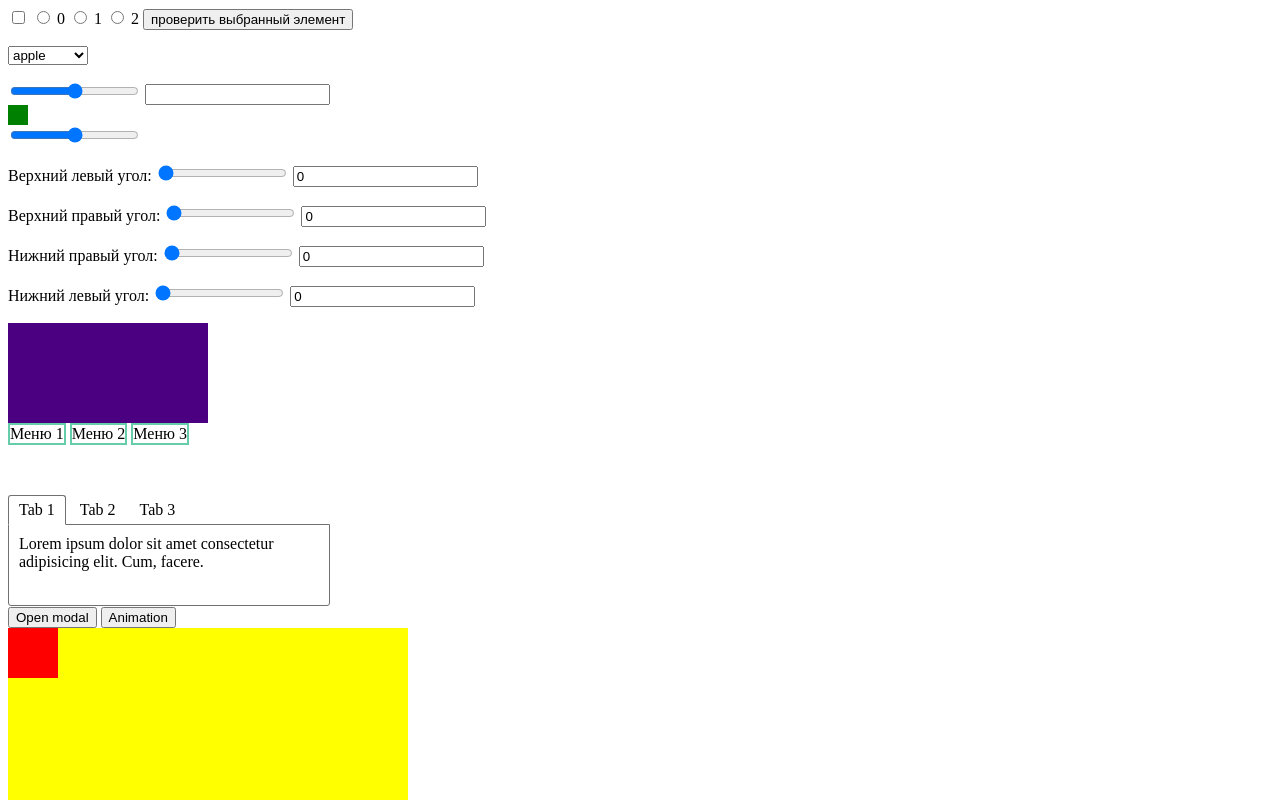
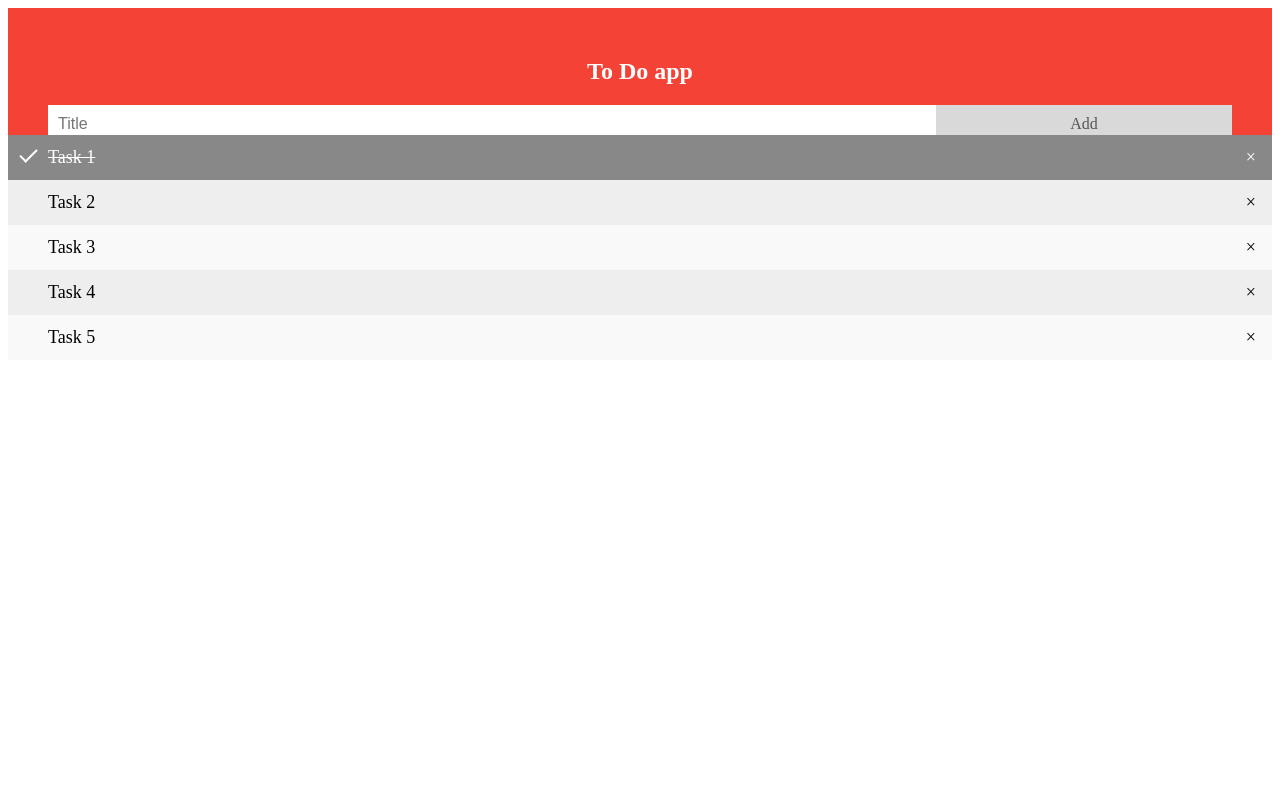
Before and after one commit to srgln/hello-world, a plain HTML site: page index.html in a window 1280 px wide. Shown: the top 800 px of the page. Drawn offline with Linux system fonts and the light colour scheme.

Commit message:
добавлен todo app, закоментированно всё остальное

```diff
--- a/index.html
+++ b/index.html
@@ -7,7 +7,7 @@
     <title>Document</title>
   </head>
   <body>
-    <input type="checkbox" id="one" onchange="fun1()" />
+    <!-- <input type="checkbox" id="one" onchange="fun1()" />
 
     <input type="radio" name="r1" value="5" /> 0
     <input type="radio" name="r1" value="53" /> 1
@@ -175,10 +175,24 @@
 <p id="out">Ответ</p>
 <img src="/img4" alt="My image" id="myImg" width="300px" height="200px">
 <div id="myModal" class="modal">
-<span class="close" onclick="document.getElementById('myModal').style.display='none'>&times;</span>
+<span class="close" onclick="document.getElementById('myModal').style.display='none'>x</span>
+</span>
 <img class="modal-content" id="img01">
 <div id="caption"></div>
-</div>
+</div> -->
+<div id="myDIV" class="header2">
+  <h2>To Do app</h2>
+  <input type="text" id="myInput2" placeholder="Title">
+  <span class="addBtn" onclick="newElement()">Add</span>
+  </div>
+  <ul id="myUL">
+    <li class="checked">Task 1</li>
+    <li>Task 2</li>
+    <li>Task 3</li>
+    <li>Task 4</li>
+    <li>Task 5</li>
+  </ul>
+
     <script src="/script.js"></script>
   </body>
 </html>
--- a/script.js
+++ b/script.js
@@ -1,286 +1,339 @@
-//проверка чекбокса (выбран/не выбран)
-function fun1() {
-    var chbox;
-    chbox = document.getElementById('one');
-    if (chbox.checked) {
-        alert('выбран');
+// //проверка чекбокса (выбран/не выбран)
+// function fun1() {
+//     var chbox;
+//     chbox = document.getElementById('one');
+//     if (chbox.checked) {
+//         alert('выбран');
+//     }
+//     else {
+//         alert('не выбран');
+//     }
+// }
+
+// //проверка радин (какой элемент выбран)
+// function fun2() {
+//     var radi = document.getElementsByName('r1');
+//     for (var i = 0; i < radi.length; i++) {
+//         if (radi[i].checked) {
+//             alert('выбран ' + i + ' элемент')
+//         }
+//     }
+// }
+
+// //выпадающий список
+// function fun3() {
+//     var sel = document.getElementById('mySelect').selectedIndex;
+//     var options = document.getElementById('mySelect').options;
+//     alert('выбрана опция ' + options[sel].text);
+// }
+
+// //значение ползунка
+// function fun4() {
+//     var rng = document.getElementById('r2');
+//     var i1 = document.getElementById('i1');
+//     i1.value = rng.value;
+// }
+
+// //связь значения ползунка и div
+// function fun5() {
+//     var rng = document.getElementById('r3');
+//     var div = document.getElementById('test');
+//     div.style.width = rng.value + 'px';
+//     div.style.height = rng.value + 'px';
+// }
+
+// //наглядное скругление углов
+// function fun6() {
+//     var rtl = document.getElementById('rtl').value;
+//     var ttl = document.getElementById('ttl');
+//     var rtr = document.getElementById('rtr').value;
+//     var ttr = document.getElementById('ttr');
+//     var rbr = document.getElementById('rbr').value;
+//     var tbr = document.getElementById('tbr');
+//     var rbl = document.getElementById('rbl').value;
+//     var tbl = document.getElementById('tbl');
+
+//     var block = document.getElementById('block');
+
+//     ttl.value = rtl;
+//     ttr.value = rtr;
+//     tbr.value = rbr;
+//     tbl.value = rbl;
+
+//     block.style.borderRadius = rtl + 'px ' + rtr + 'px ' + rbr + 'px ' + rbl + 'px ';
+// }
+
+// //выпадающее меню
+// document.getElementById('nav').onmouseover = function (event) {
+//     var target = event.target;
+//     if (target.className == 'menu-item') {
+//         var s = target.getElementsByClassName('submenu');
+//         closeMenu();
+//         s[0].style.display = 'block';
+//     }
+// }
+
+// document.onmouseover = function (event) {
+//     var target = event.target;
+//     console.log(event.target);
+//     if (target.className != 'menu-item' && target.className != 'submenu') {
+//         closeMenu();
+//     }
+// }
+
+// function closeMenu() {
+//     var menu = document.getElementById('nav');
+//     var subm = document.getElementsByClassName('submenu');
+//     for (var i = 0; i < subm.length; i++) {
+//         subm[i].style.display = 'none';
+//     }
+// }
+
+// //табы
+// var tab;
+// var tabContent;
+
+// window.onload = function () {
+//     tabContent = document.getElementsByClassName('tabContent');
+//     tab = document.getElementsByClassName('tab');
+//     hideTabsContent(1);
+// }
+
+// function hideTabsContent(a) {
+//     for (var i = a; i < tabContent.length; i++) {
+//         tabContent[i].classList.remove('show');
+//         tabContent[i].classList.add('hide');
+//         tab[i].classList.remove('whiteborder');
+//     }
+// }
+
+// document.getElementById('tabs').onclick = function (event) {
+//     var target = event.target;
+//     if (target.className == 'tab') {
+//         for (var i = 0; i < tab.length; i++) {
+//             if (target == tab[i]) {
+//                 showTabsContent(i);
+//                 break;
+//             }
+//         }
+//     }
+// }
+// function showTabsContent(b) {
+//     if (tabContent[b].classList.contains('hide')) {
+//         hideTabsContent(0);
+//         tab[b].classList.add('whiteborder');
+//         tabContent[b].classList.remove('hide');
+//         tabContent[b].classList.add('show');
+//     }
+// }
+
+// //модальное окно
+// var modal = document.getElementById('myModal');
+// var btn = document.getElementById("myBtn");
+// var span = document.getElementsByClassName("close")[0];
+
+// btn.onclick = function () {
+//     modal.style.display = "block";
+// }
+// span.onclick = function () {
+//     modal.style.display = "none";
+// }
+
+// window.onclick = function (event) {
+//     if (event.target == modal) {
+//         modal.style.display = "none";
+//     }
+// }
+
+// //анимация
+// function myMove() {
+//     var elem = document.getElementById("myAnimation");
+//     var pos = 0;
+//     var id = setInterval(frame, 10);
+//     function frame() {
+//         if (pos == 350) {
+//             clearInterval(id);
+//         }
+//         else {
+//             pos++;
+//             elem.style.top = pos + 'px'
+//             elem.style.left = pos + 'px'
+//         }
+//     }
+// }
+
+// //слайдер
+// var slideIndex = 1;
+// showSlides(slideIndex);
+
+// function plusSlides(n) {
+//     showSlides(slideIndex += n);
+// }
+// function currentSlide(n) {
+//     showSlides(slideIndex = n);
+// }
+// function showSlides(n) {
+//     var i;
+//     var slides = document.getElementsByClassName('mySlides');
+//     var dots = document.getElementsByClassName('dot');
+
+//     if (n > slides.length) {
+//         slideIndex = 1
+//     }
+//     if (n < 1) {
+//         slideIndex = slides.length
+//     }
+//     for (i = 0; i < slides.length; i++) {
+//         slides[i].style.display = "none";
+//     }
+//     for (i = 0; i < dots.length; i++) {
+//         dots[i].className = dots[i].className.replace("active", "");
+//     }
+//     slides[slideIndex - 1].style.display = "block";
+//     dots[slideIndex - 1].className += " active";
+// }
+
+// //поиск из списка
+// function myFunction() {
+//     var input, filter, ul, li, a, i;
+//     input = document.getElementById('myInput');
+//     filter = input.value.toUpperCase();
+//     ul = document.getElementById("myUl");
+//     li = ul.getElementsByTagName('li');
+
+//     for (i = 0; i < li.length; i++) {
+//         a = li[i].getElementsByTagName("a")[0];
+//         if (a.innerHTML.toUpperCase().indexOf(filter) > -1) {
+//             li[i].style.display = "";
+//         }
+//         else {
+//             li[i].style.display = "none";
+//         }
+//     }
+// }
+
+// //калькулятор
+// function plus() {
+//     var num1, num2, result;
+
+//     num1 = document.getElementById('n1').value;
+//     num1 = parseInt(num1);
+
+//     num2 = document.getElementById('n2').value;
+//     num2 = parseInt(num2);
+
+//     result = num1 + num2;
+
+//     document.getElementById('out').innerHTML = result;
+// }
+
+// function minus() {
+//     var num1, num2, result;
+
+//     num1 = document.getElementById('n1').value;
+//     num1 = parseInt(num1);
+
+//     num2 = document.getElementById('n2').value;
+//     num2 = parseInt(num2);
+
+//     result = num1 - num2;
+
+//     document.getElementById('out').innerHTML = result;
+// }
+
+// function multiply() {
+//     var num1, num2, result;
+
+//     num1 = document.getElementById('n1').value;
+//     num1 = parseInt(num1);
+
+//     num2 = document.getElementById('n2').value;
+//     num2 = parseInt(num2);
+
+//     result = num1 * num2;
+
+//     document.getElementById('out').innerHTML = result;
+// }
+
+// function del() {
+//     var num1, num2, result;
+//     num1 = document.getElementById('n1').value;
+//     num1 = parseInt(num1);
+
+//     num2 = document.getElementById('n2').value;
+//     num2 = parseInt(num2);
+
+//     result = num1 / num2;
+
+//     document.getElementById('out').innerHTML = result;
+// }
+
+// //модальная картинка
+// var modal = document.getElementById('myModal');
+// var img = document.getElementById('myImg');
+// var modalImg = document.getElementById("img01");
+// var captionText = document.getElementById("caption");
+
+// img.onclick = function () {
+//     modal.style.display = "block";
+//     modalImg.src = this.src;
+//     captionText.innerHTML = this.alt;
+// }
+
+// var span = document.getElementByClassName("close")[0];
+// span.onclick = function () {
+//     modal.style.display = "none";
+// }
+
+//to do
+var myNodeList = document.getElementsByTagName('LI');
+var i;
+for (i = 0; i < myNodeList.length; i++) {
+    var span = document.createElement('SPAN');
+    var txt = document.createTextNode("\u00D7");
+    span.className = "close";
+    span.appendChild(txt);
+    myNodeList[i].appendChild(span);
+}
+var close = document.getElementsByClassName("close");
+var i;
+for (i = 0; i < close.length; i++) {
+    close[i].onclick = function () {
+        var div = this.parentElement;
+        div.style.display = "none";
+    }
+}
+var list = document.querySelector('ul');
+list.addEventListener('click', function (ev) {
+    if (ev.target.tagName === 'LI') {
+        ev.target.classList.toggle('checked');
+    }
+}, false);
+
+function newElement() {
+    var li = document.createElement("li");
+    var inputValue = document.getElementById("myInput2").value;
+    var t = document.createTextNode(inputValue);
+    li.appendChild(t);
+    if (inputValue === '') {
+        alert("Поле должно быть заполнено!");
     }
     else {
-        alert('не выбран');
+        document.getElementById("myUL").appendChild(li);
     }
-}
 
-//проверка радин (какой элемент выбран)
-function fun2() {
-    var radi = document.getElementsByName('r1');
-    for (var i = 0; i < radi.length; i++) {
-        if (radi[i].checked) {
-            alert('выбран ' + i + ' элемент')
+    document.getElementById("myInput2").value = "";
+
+    var span = document.createElement('SPAN');
+    var txt = document.createTextNode("\u00D7");
+    span.className = "close";
+    span.appendChild(txt);
+    li.appendChild(span);
+
+    for (i = 0; i < close.length; i++) {
+        close[i].onclick = function () {
+            var div = this.parentElement;
+            div.style.display = "none";
         }
     }
 }
-
-//выпадающий список
-function fun3() {
-    var sel = document.getElementById('mySelect').selectedIndex;
-    var options = document.getElementById('mySelect').options;
-    alert('выбрана опция ' + options[sel].text);
-}
-
-//значение ползунка
-function fun4() {
-    var rng = document.getElementById('r2');
-    var i1 = document.getElementById('i1');
-    i1.value = rng.value;
-}
-
-//связь значения ползунка и div
-function fun5() {
-    var rng = document.getElementById('r3');
-    var div = document.getElementById('test');
-    div.style.width = rng.value + 'px';
-    div.style.height = rng.value + 'px';
-}
-
-//наглядное скругление углов
-function fun6() {
-    var rtl = document.getElementById('rtl').value;
-    var ttl = document.getElementById('ttl');
-    var rtr = document.getElementById('rtr').value;
-    var ttr = document.getElementById('ttr');
-    var rbr = document.getElementById('rbr').value;
-    var tbr = document.getElementById('tbr');
-    var rbl = document.getElementById('rbl').value;
-    var tbl = document.getElementById('tbl');
-
-    var block = document.getElementById('block');
-
-    ttl.value = rtl;
-    ttr.value = rtr;
-    tbr.value = rbr;
-    tbl.value = rbl;
-
-    block.style.borderRadius = rtl + 'px ' + rtr + 'px ' + rbr + 'px ' + rbl + 'px ';
-}
-
-//выпадающее меню
-document.getElementById('nav').onmouseover = function (event) {
-    var target = event.target;
-    if (target.className == 'menu-item') {
-        var s = target.getElementsByClassName('submenu');
-        closeMenu();
-        s[0].style.display = 'block';
-    }
-}
-
-document.onmouseover = function (event) {
-    var target = event.target;
-    console.log(event.target);
-    if (target.className != 'menu-item' && target.className != 'submenu') {
-        closeMenu();
-    }
-}
-
-function closeMenu() {
-    var menu = document.getElementById('nav');
-    var subm = document.getElementsByClassName('submenu');
-    for (var i = 0; i < subm.length; i++) {
-        subm[i].style.display = 'none';
-    }
-}
-
-//табы
-var tab;
-var tabContent;
-
-window.onload = function () {
-    tabContent = document.getElementsByClassName('tabContent');
-    tab = document.getElementsByClassName('tab');
-    hideTabsContent(1);
-}
-
-function hideTabsContent(a) {
-    for (var i = a; i < tabContent.length; i++) {
-        tabContent[i].classList.remove('show');
-        tabContent[i].classList.add('hide');
-        tab[i].classList.remove('whiteborder');
-    }
-}
-
-document.getElementById('tabs').onclick = function (event) {
-    var target = event.target;
-    if (target.className == 'tab') {
-        for (var i = 0; i < tab.length; i++) {
-            if (target == tab[i]) {
-                showTabsContent(i);
-                break;
-            }
-        }
-    }
-}
-function showTabsContent(b) {
-    if (tabContent[b].classList.contains('hide')) {
-        hideTabsContent(0);
-        tab[b].classList.add('whiteborder');
-        tabContent[b].classList.remove('hide');
-        tabContent[b].classList.add('show');
-    }
-}
-
-//модальное окно
-var modal = document.getElementById('myModal');
-var btn = document.getElementById("myBtn");
-var span = document.getElementsByClassName("close")[0];
-
-btn.onclick = function () {
-    modal.style.display = "block";
-}
-span.onclick = function () {
-    modal.style.display = "none";
-}
-
-window.onclick = function (event) {
-    if (event.target == modal) {
-        modal.style.display = "none";
-    }
-}
-
-//анимация
-function myMove() {
-    var elem = document.getElementById("myAnimation");
-    var pos = 0;
-    var id = setInterval(frame, 10);
-    function frame() {
-        if (pos == 350) {
-            clearInterval(id);
-        }
-        else {
-            pos++;
-            elem.style.top = pos + 'px'
-            elem.style.left = pos + 'px'
-        }
-    }
-}
-
-//слайдер
-var slideIndex = 1;
-showSlides(slideIndex);
-
-function plusSlides(n) {
-    showSlides(slideIndex += n);
-}
-function currentSlide(n) {
-    showSlides(slideIndex = n);
-}
-function showSlides(n) {
-    var i;
-    var slides = document.getElementsByClassName('mySlides');
-    var dots = document.getElementsByClassName('dot');
-
-    if (n > slides.length) {
-        slideIndex = 1
-    }
-    if (n < 1) {
-        slideIndex = slides.length
-    }
-    for (i = 0; i < slides.length; i++) {
-        slides[i].style.display = "none";
-    }
-    for (i = 0; i < dots.length; i++) {
-        dots[i].className = dots[i].className.replace("active", "");
-    }
-    slides[slideIndex - 1].style.display = "block";
-    dots[slideIndex - 1].className += " active";
-}
-
-//поиск из списка
-function myFunction() {
-    var input, filter, ul, li, a, i;
-    input = document.getElementById('myInput');
-    filter = input.value.toUpperCase();
-    ul = document.getElementById("myUl");
-    li = ul.getElementsByTagName('li');
-
-    for (i = 0; i < li.length; i++) {
-        a = li[i].getElementsByTagName("a")[0];
-        if (a.innerHTML.toUpperCase().indexOf(filter) > -1) {
-            li[i].style.display = "";
-        }
-        else {
-            li[i].style.display = "none";
-        }
-    }
-}
-
-//калькулятор
-function plus() {
-    var num1, num2, result;
-
-    num1 = document.getElementById('n1').value;
-    num1 = parseInt(num1);
-
-    num2 = document.getElementById('n2').value;
-    num2 = parseInt(num2);
-
-    result = num1 + num2;
-
-    document.getElementById('out').innerHTML = result;
-}
-
-function minus() {
-    var num1, num2, result;
-
-    num1 = document.getElementById('n1').value;
-    num1 = parseInt(num1);
-
-    num2 = document.getElementById('n2').value;
-    num2 = parseInt(num2);
-
-    result = num1 - num2;
-
-    document.getElementById('out').innerHTML = result;
-}
-
-function multiply() {
-    var num1, num2, result;
-
-    num1 = document.getElementById('n1').value;
-    num1 = parseInt(num1);
-
-    num2 = document.getElementById('n2').value;
-    num2 = parseInt(num2);
-
-    result = num1 * num2;
-
-    document.getElementById('out').innerHTML = result;
-}
-
-function del() {
-    var num1, num2, result;
-    num1 = document.getElementById('n1').value;
-    num1 = parseInt(num1);
-
-    num2 = document.getElementById('n2').value;
-    num2 = parseInt(num2);
-
-    result = num1 / num2;
-
-    document.getElementById('out').innerHTML = result;
-}
-
-//модальная картинка
-var modal = document.getElementById('myModal');
-var img = document.getElementById('myImg');
-var modalImg = document.getElementById("img01");
-var captionText = document.getElementById("caption");
-
-img.onclick = function () {
-    modal.style.display = "block";
-    modalImg.src = this.src;
-    captionText.innerHTML = this.alt;
-}
-
-var span = document.getElementByClassName("close")[0];
-span.onclick = function () {
-    modal.style.display = "none";
-}
--- a/style.css
+++ b/style.css
@@ -1,4 +1,4 @@
-#test {
+/* #test {
   height: 20px;
   width: 20px;
   background: green;
@@ -260,7 +260,85 @@
   color: #bbb;
   text-decoration: none;
   cursor: pointer;
+} */
+*{
+  box-sizing: border-box;
 }
+ul{
+  margin: 0;
+  padding: 0;
+}
+ul li{
+  cursor: pointer;
+  position: relative;
+  padding: 12px 8px 12px 40px;
+  background: #eee;
+  font-size: 18px;
+  transition: 0.2s;
+
+  -webkit-user-select: none;
+  user-select: none;
+}
+ul li:nth-child(odd){
+  background: #f9f9f9;
+  }
+ul li:hover{
+  background: #ddd;
+}
+ul li.checked{
+  background: #888;
+  color: #fff;
+  text-decoration: line-through;
+}
+ul li.checked::before{
+  content: '';
+  position: absolute;
+  border-color: #fff;
+  border-style: solid;
+  border-width: 0 2px 2px 0;
+  top: 10px;
+  left: 16px;
+  transform: rotate(45deg);
+  height: 15px;
+  width: 7px;
+}
+.close{
+  position: absolute;
+  right: 0;
+  top: 0;
+  padding: 12px 16px 12px 16px;
+}
+.close:hover{
+background-color: #f44336;
+}
+.header2{
+  background-color: #f44336;
+  padding: 30px 40px;
+  color: white;
+  text-align: center;
+}
+input{
+  border: none;
+  width: 75%;
+  padding: 10px;
+  float: left;
+  font-size: 16px;
+}
+.addBtn{
+  padding: 10px;
+  width: 25%;
+  background: #d9d9d9;
+  color: #555;
+  float: left;
+  text-align: center;
+  font-size: 16px;
+  cursor: pointer;
+  transition: 0.3s;
+}
+.addBtn:hover{
+  background-color: #bbb;
+}
+
 @media only screen and (max-width: 700px) {
   .modal-content {
     width: 100%;
```
